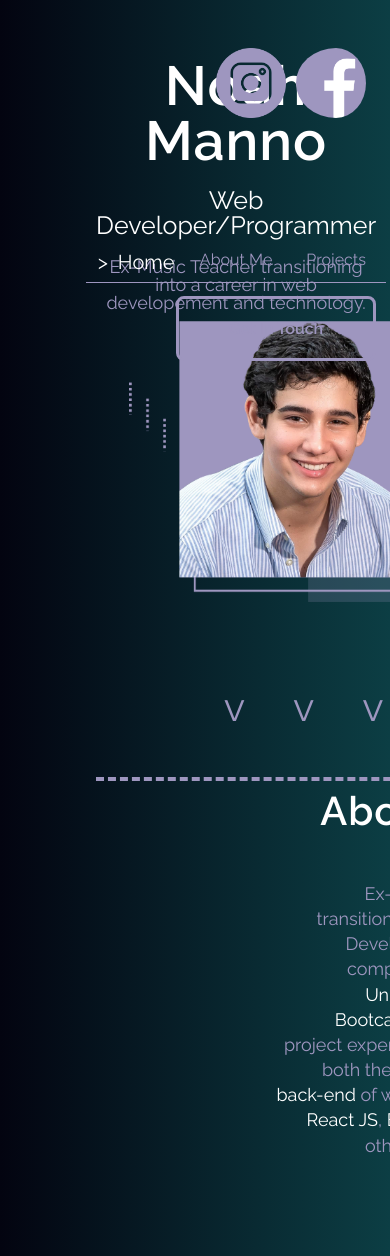
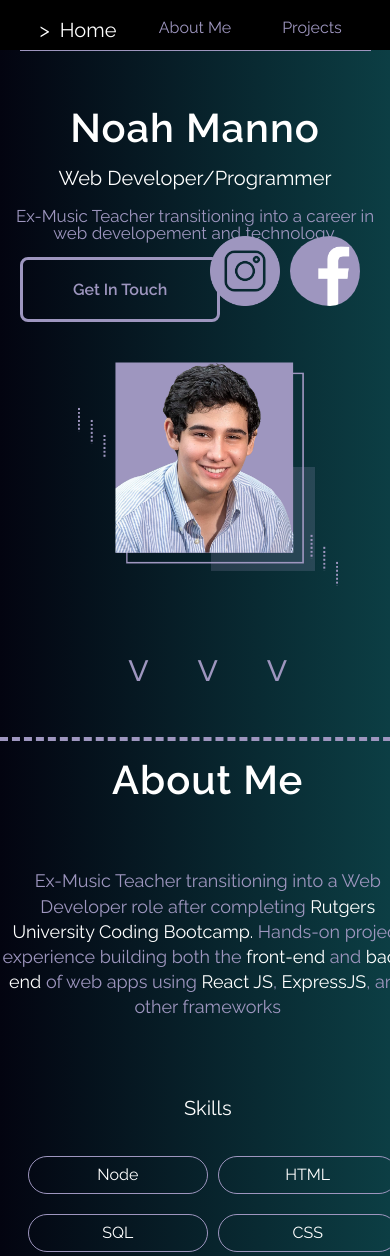
Before and after one commit to Noah-Manno/portfolio-website-noah-manno, a plain HTML site: page index.html in a window 390 px wide. Shown: the top 1256 px of the page. Drawn offline with Linux system fonts and the light colour scheme.

Commit message:
some more responsiveness

```diff
--- a/assets/css/style.css
+++ b/assets/css/style.css
@@ -189,7 +189,7 @@ display: flex;
     text-align: right;
     display: flex;
     flex-direction: column;
-    justify-content: center;
+    justify-content: space-around;
     border-bottom: 4px dashed var(--purple);
 }
 
@@ -449,7 +449,7 @@ text-align: left;
     }
 
     .get-in-touch {
-        flex: 0 0 0;
+        flex: 0 0 15%;
         z-index: 3;
     }
 
@@ -458,8 +458,7 @@ text-align: left;
     }
 
     .socials {
-        position: absolute;
-        align-self: flex-end;
+
     }
 
     #home {
@@ -476,12 +475,18 @@ text-align: left;
         width: 350px;
         position: relative;
         left: 200px;
+        bottom: 50px;
     }
 }
 
 @media screen and (max-width: 760px) {
+    .page {
+        padding-left: 3rem;
+        padding-right: 3rem;
+    }
     .get-in-touch {
-        text-align: right;
+        text-align: left;
+        margin-top: 50px;
     }
 
     header {
@@ -506,9 +511,109 @@ text-align: left;
         flex: 0 0 100px;
         margin-right: 0;
     }
+    #home img {
+        left: 150px;
+        width: 270px;
+        bottom: 50px;
+    }
 
-    #home img {
-        left: 0
+   main {
+    margin-top: 50px;
+    }
+
+    .get-in-touch {
+        flex: 0 0 30%;
+    }
+
+    #about-me {
+        text-align: center;
+    }
+
+    #about-me p {
+        margin-left: 0;
+    }
+
+    .skills {
+        margin-left: 0;
+        justify-content: center;
+    }
+
+    h4 {
+        width: 180px;
     }
 
 }
+
+
+@media screen and (max-width: 600px) {
+
+    .page {
+        padding-left: 0;
+        padding-right: 0;
+        margin-top: 50px;
+    }
+
+
+    h1 {
+        font-size: 40px;
+        text-align: center;
+    }
+
+    h2 {
+        font-size: 20px;
+    }
+
+    h3 {
+        font-size: 17px;
+    }
+
+    .get-in-touch {
+        margin-left: 20px;
+    }
+
+    #home img {
+        left: 0;
+        width: 260px;
+    }
+
+    .socials {
+        justify-content: flex-end;
+        position: relative;
+        margin-right: 20px;
+        bottom: 180px;
+    }
+
+    nav {
+        position: fixed;
+        width: 100%;
+        top: 0;
+        height: 50px;
+        margin-top: 0;
+        justify-content: center;
+        background-color: black;
+    }
+
+    nav ul li {
+        flex: 0 0 30%;
+    }
+
+    .pointers {
+        padding-top: 0;
+    }
+
+    #about-me {
+        min-height: 90vh;
+    }
+
+    #contact-me {
+        text-align: center;
+        align-items: center;
+        min-height: 75vh;
+    }
+
+    #contact-me p {
+        margin-left: 0;
+        padding-left: 5px;
+        padding-right: 5px;
+    }
+}
```
